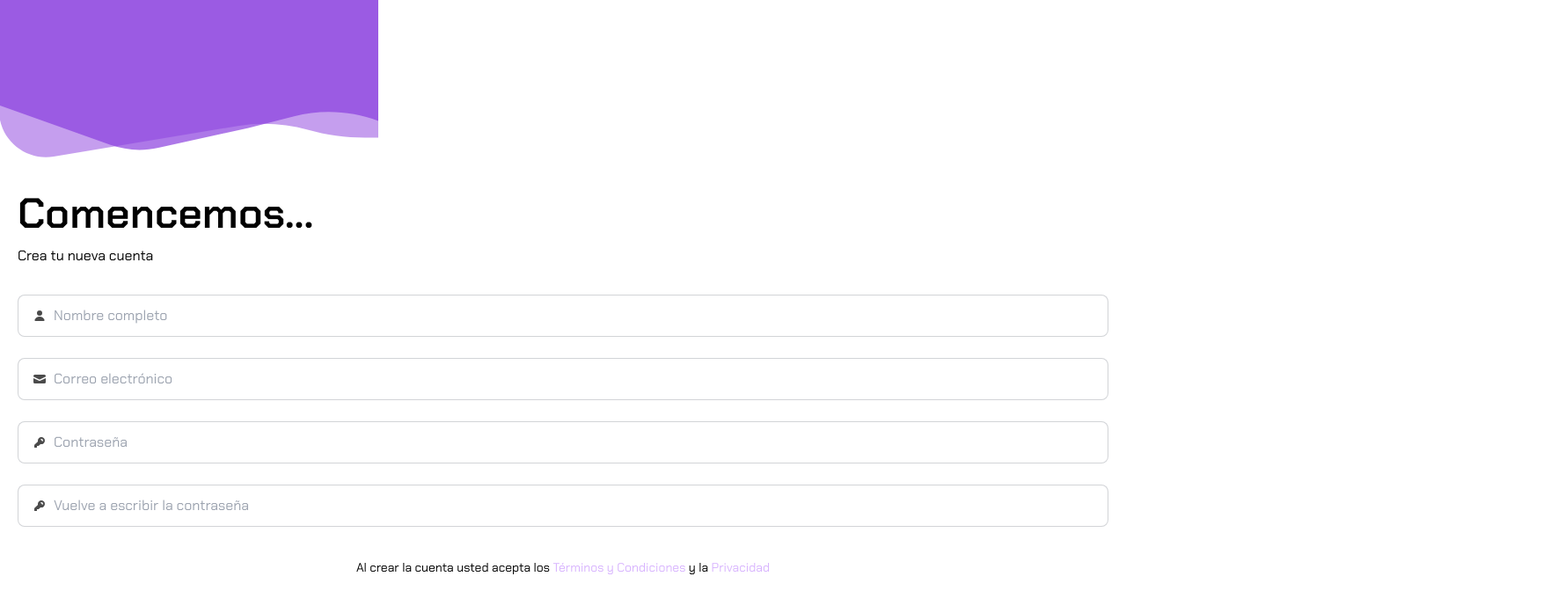
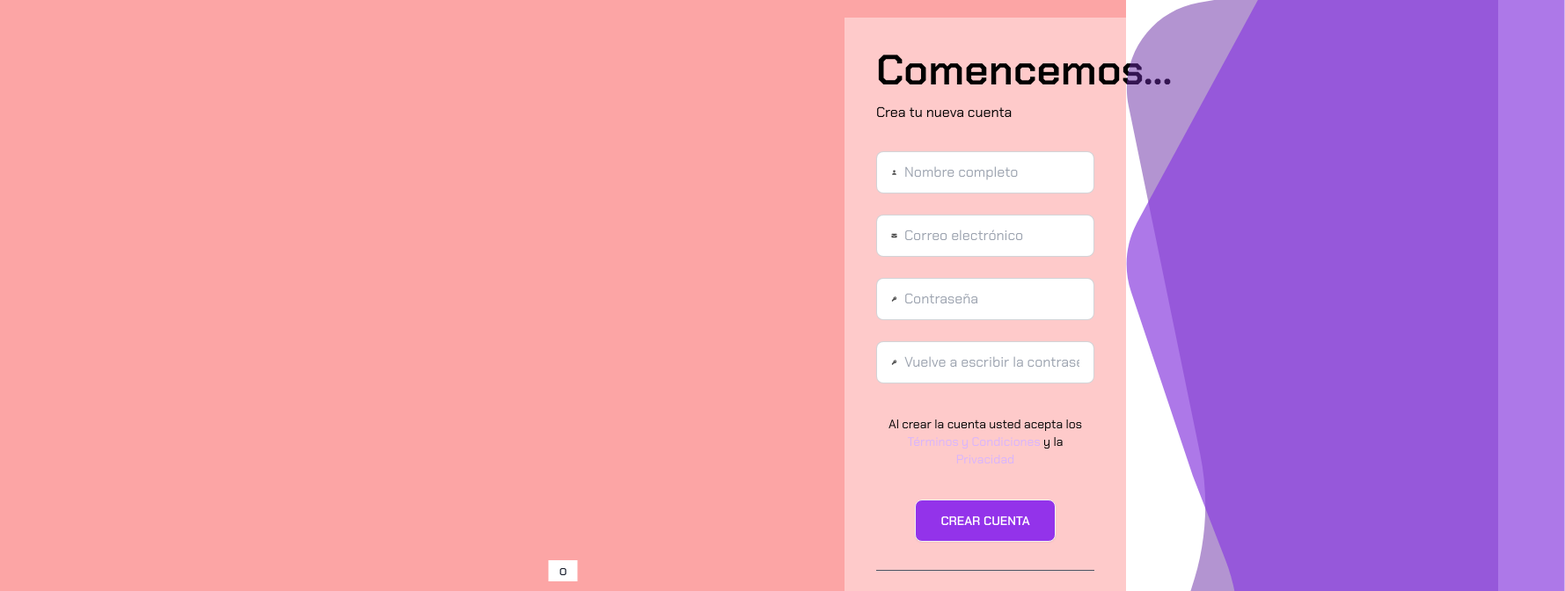
Before and after one commit to K-FinCity/fincity-frontend, a Next.js app: page /registro in a window 1280 px wide. Shown: the top 672 px of the page at 88% size, 1779 px wide, since content can reach past the window. Built offline with nearby package versions, Linux system fonts and the light colour scheme.

Commit message:
Fix: classes and reset

```diff
--- a/pages/registro.jsx
+++ b/pages/registro.jsx
@@ -16,19 +16,21 @@ export default function Page() {
     watch,
     formState: { errors },
     handleSubmit,
+    reset,
   } = useForm();
-  const onSubmit = (data) => console.log(data);
+  const onSubmit = (data) => {
+    reset();
+    console.log(data);
+  };
 
   return (
-    <>
+    <div className="flex flex-row-reverse lg:min-h-screen w-screen bg-red-300">
       <div className="relative">
         <svg
           xmlns="http://www.w3.org/2000/svg"
-          width="430"
-          height="171"
           viewBox="0 0 430 171"
           fill="none"
-          className="absolute"
+          className="absolute lg:hidden"
         >
           <path
             d="M0 0H430V137.453C399.406 125.945 366.017 124.112 334.347 132.2L282.5 145.441L180.098 168.042C161.738 172.094 142.609 170.888 124.903 164.563L0 119.943V0Z"
@@ -38,10 +40,9 @@ export default function Page() {
         </svg>
         <svg
           xmlns="http://www.w3.org/2000/svg"
-          width="430"
-          height="179"
           viewBox="0 0 430 179"
           fill="none"
+          className="lg:hidden"
         >
           <path
             d="M0 0H430V156.496H414.792C392.784 156.496 370.88 153.484 349.689 147.545C323.879 140.31 296.794 138.839 270.352 143.236L61.0452 178.037C32.8884 182.719 6.01818 164.462 0 136.56V0Z"
@@ -49,8 +50,36 @@ export default function Page() {
             fill-opacity="0.5"
           />
         </svg>
+
+        {/* DESKTOP */}
+        <svg
+          xmlns="http://www.w3.org/2000/svg"
+          viewBox="0 0 428 832"
+          fill="none"
+          className="hidden h-full lg:block"
+        >
+          <path
+            d="M428 0L428 832L53.7185 832V803.503C53.7185 760.404 60.9219 717.608 75.0311 676.884C92.2891 627.072 95.7964 573.527 85.1837 521.889L2.94284 121.73C-8.41144 66.4834 28.1437 12.7828 83.7054 3.08729L101.398 0L428 0Z"
+            fill="#682BA4"
+            fill-opacity="0.5"
+          />
+        </svg>
+        <svg
+          xmlns="http://www.w3.org/2000/svg"
+          viewBox="0 0 504 832"
+          fill="none"
+          className="hidden lg:block lg:absolute top-0 h-full"
+        >
+          <path
+            d="M504 0L504 832L100.107 832C132.969 774.469 138.14 705.189 114.183 643.417L76.635 546.605L5.82239 335.34C-2.99365 309.038 -0.488037 280.256 12.7404 255.873L151.558 0L504 0Z"
+            fill="#8B3FDE"
+            fill-opacity="0.7"
+          />
+        </svg>
       </div>
-      <main className={`${chakra.className} mt-5 p-5`}>
+      <main
+        className={`${chakra.className} mt-5 p-5 md:p-9 lg:w-1/4 bg-red-200`}
+      >
         <h1 className="text-5xl font-bold">Comencemos...</h1>
         <h2 className="mt-3 text-base">Crea tu nueva cuenta</h2>
         <form
@@ -236,6 +265,6 @@ export default function Page() {
           </Link>
         </p>
       </main>
-    </>
+    </div>
   );
 }
```
